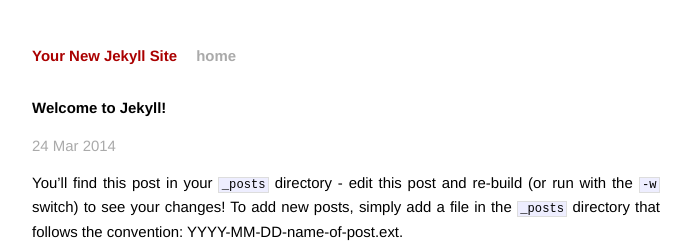
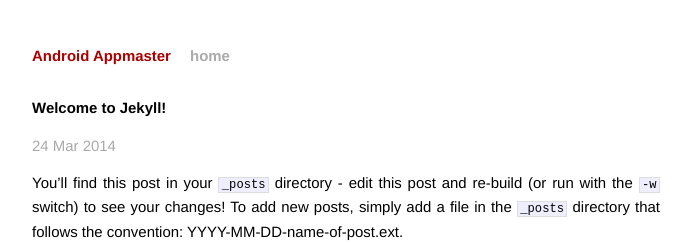
Before and after one commit to androidappmaster/androidappmaster.github.io, a Jekyll site: the page built from _posts/2014-03-24-welcome-to-jekyll.markdown, in a window 1280 px wide. Shown: the top 243 px of the page, without its empty margins (294-985 px from the left). Built offline with Jekyll 4.4.1, drawn with Linux system fonts in a browser that asks for light colours; Markdown is read by kramdown in place of the engine named in the settings.

Commit message:
renamed site name

```diff
--- a/_config.yml
+++ b/_config.yml
@@ -1,3 +1,3 @@
-name: Your New Jekyll Site
+name: Android Appmaster
 markdown: redcarpet
 pygments: true
```
